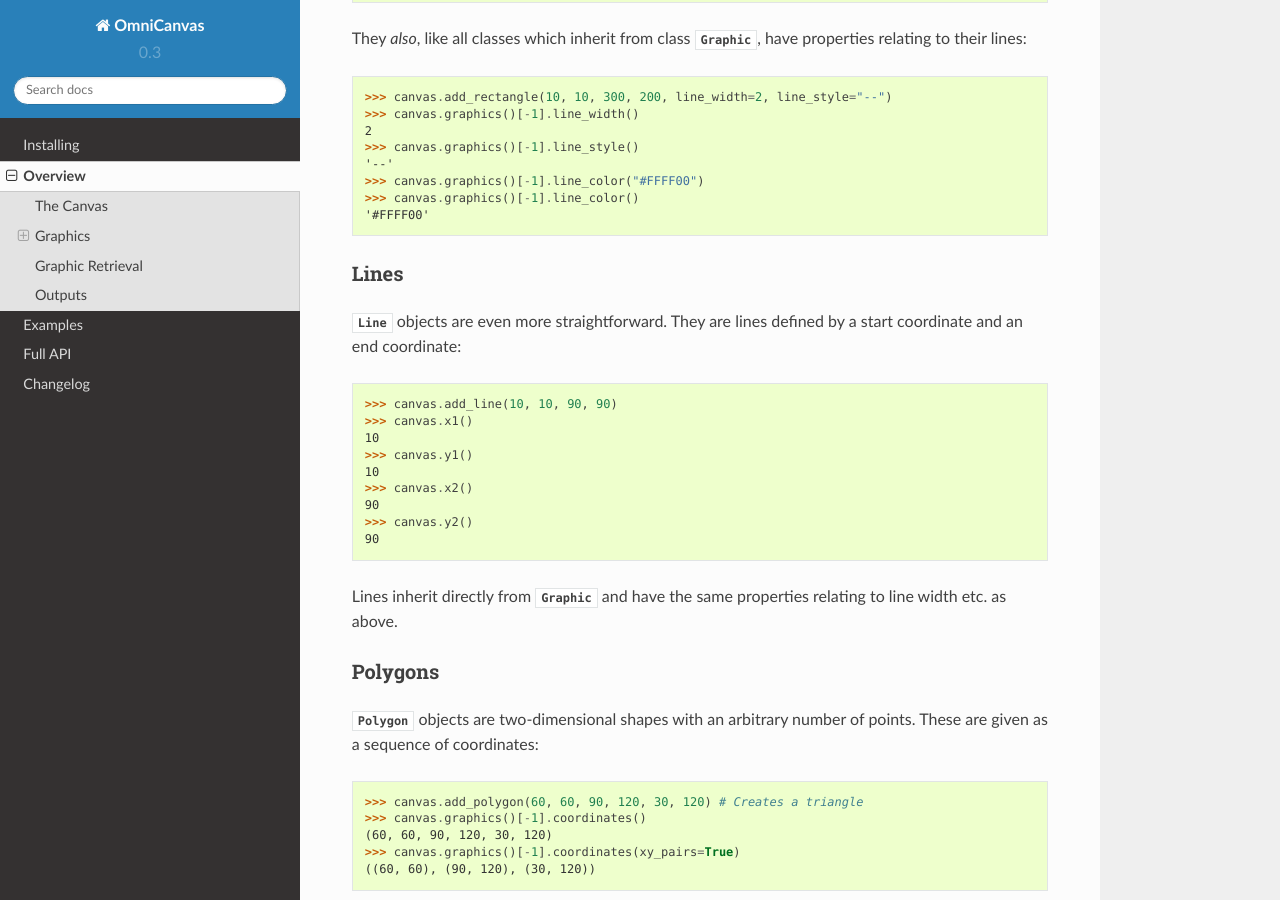
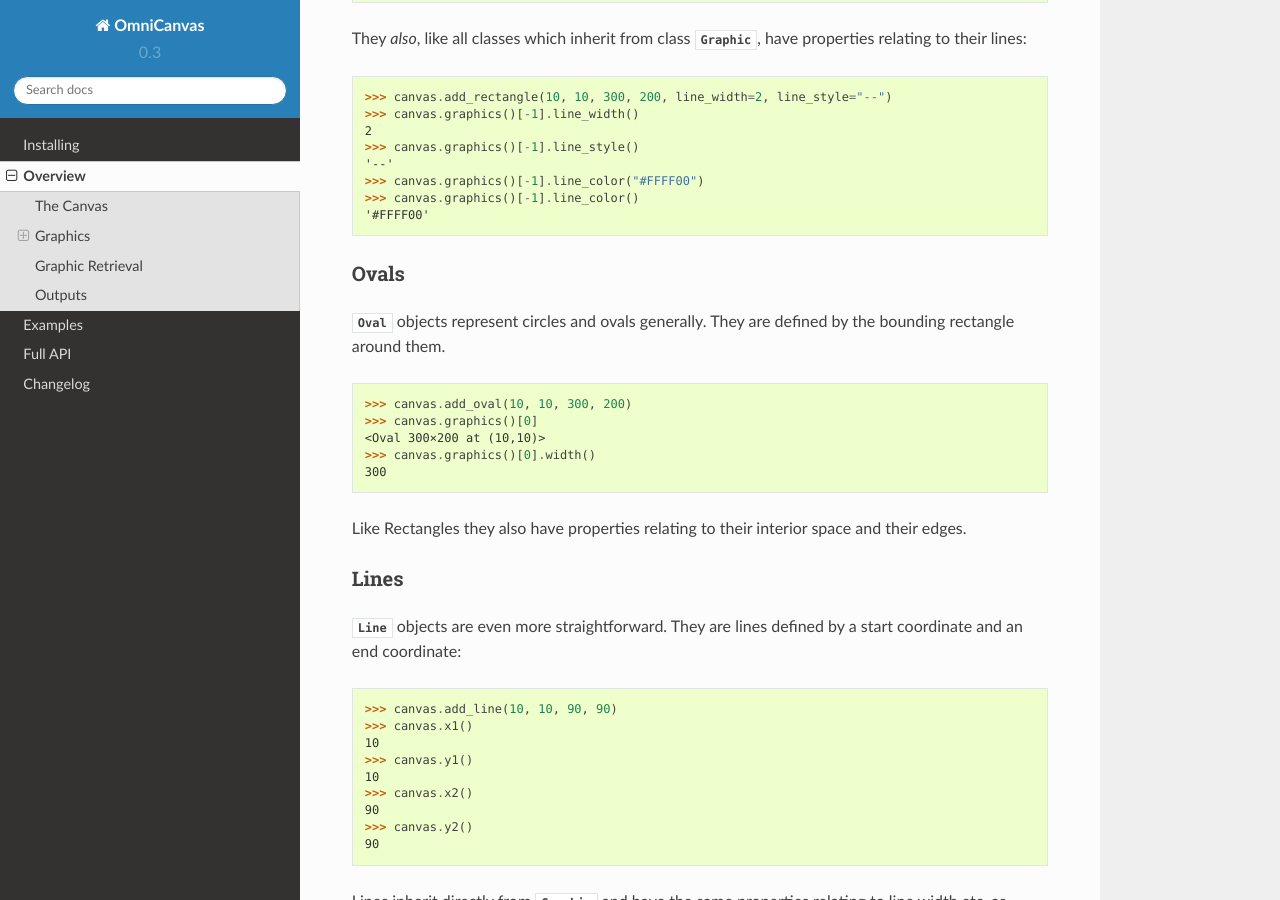
Before and after one commit to samirelanduk/omnicanvas, a Sphinx documentation site: the page built from docs/source/overview.rst, in a window 1280 px wide and 900 px high, scrolled down 1178 px. Built offline with Sphinx 7.4.7 and the Read the Docs theme 2.0.0, drawn with Linux system fonts in a browser that asks for light colours.

Commit message:
Add new overview docs

```diff
--- a/docs/source/overview.rst
+++ b/docs/source/overview.rst
@@ -63,6 +63,21 @@ have properties relating to their lines:
     >>> canvas.graphics()[-1].line_color("#FFFF00")
     >>> canvas.graphics()[-1].line_color()
     '#FFFF00'
+
+Ovals
+#####
+
+:py:class:`.Oval` objects represent circles and ovals generally. They are
+defined by the bounding rectangle around them.
+
+>>> canvas.add_oval(10, 10, 300, 200)
+>>> canvas.graphics()[0]
+<Oval 300×200 at (10,10)>
+>>> canvas.graphics()[0].width()
+300
+
+Like Rectangles they also have properties relating to their interior space and
+their edges.
 
 Lines
 #####
```
Also changed, not shown: 1 other file.
